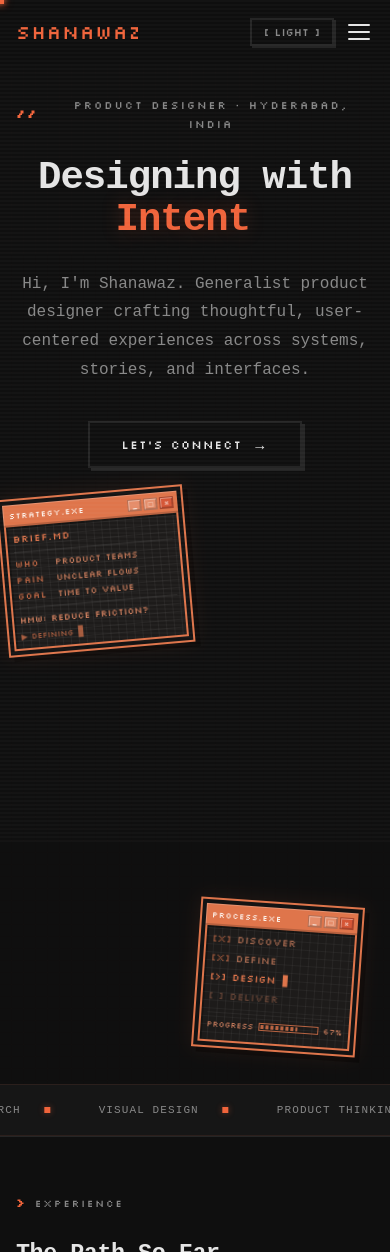
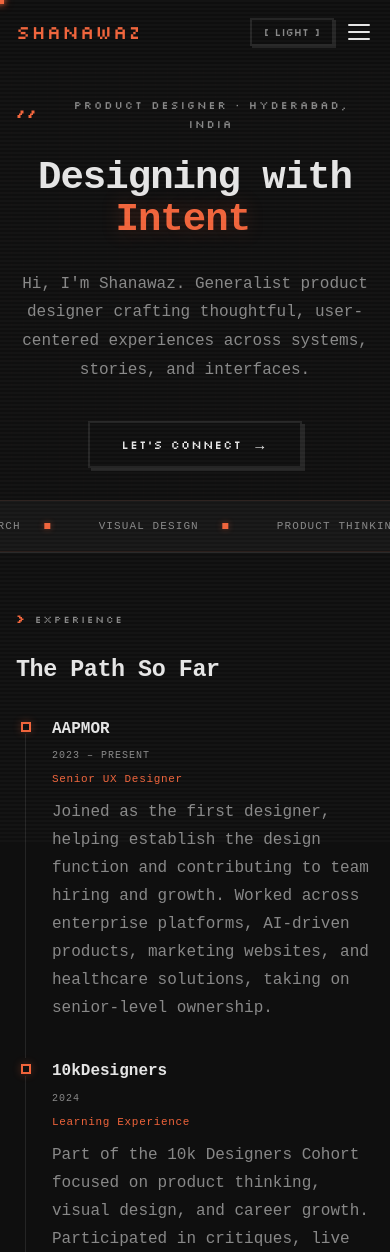
Before and after one commit to shanawaz9/shanawaz-portfolio, a React (Create React App) app: page / in a window 390 px wide. Shown: the top 1252 px of the page. Built offline with nearby package versions, Linux system fonts and the light colour scheme; a web font is replaced by a local one.

Commit message:
responsive design fix

```diff
--- a/src/index.css
+++ b/src/index.css
@@ -1119,43 +1119,11 @@ nav{
 
   .hero-inner{
     min-height:auto;
-    padding:92px 18px 40px;
+    padding:92px 18px 56px;
   }
 
   .hero-floating-layer{
-    height:560px;
-    margin-top:24px;
-  }
-
-  .hero-window{
-    width:clamp(138px, 42vw, 172px);
-  }
-
-  .hero-window__chrome{
-    min-height:22px;
-    padding:0 4px 0 6px;
-    font-size:8px;
-  }
-
-  .hero-window__body{
-    min-height:116px;
-    padding:6px;
-  }
-
-  .hero-window--strategy{
-    top:0;
-    left:calc(5% - 32px);
-    width:clamp(164px, 48vw, 198px);
-  }
-
-  .hero-window--process{
-    right:4%;
-    bottom:0;
-  }
-
-  .hero-window--text{
-    left:0;
-    bottom:10%;
+    display:none;
   }
 }
 
```
